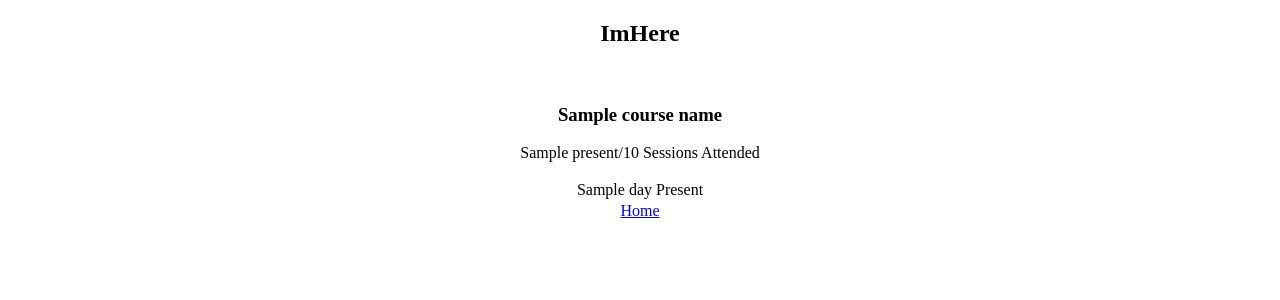
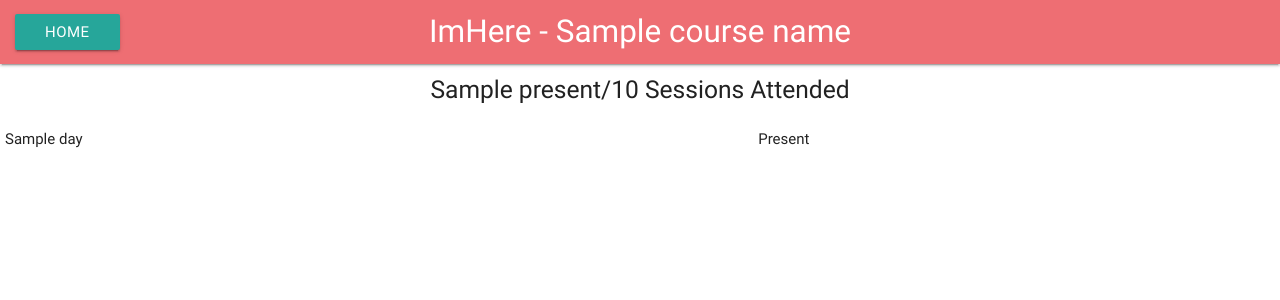
Before and after one commit to youngthejames/ImHere, a Flask app: template imhere/templates/student_view_class.html in a window 1280 px wide. Shown: the top 300 px of the page. Run offline with Flask 2, Linux system fonts and the light colour scheme; the visitor is signed in with stand-in values (Sample User, id 1); the template is opened without the code that fills it: most values are stand-ins (such as "Sample title", 1, 10 or a date in 2020); parts of the project's set-up code (start-up, migrations or seed data) failed here and were passed over.

Commit message:
fixed css for student pages

```diff
--- a/imhere/templates/main_student.html
+++ b/imhere/templates/main_student.html
@@ -43,10 +43,12 @@
                 You have already signed into the session!
             {% else %}
 
-            <form action="/student/" method="post">
+              <form action="/student/" method="POST">
                   Sign in now!
-                <input type="text" name="secret_code" placeholder="Secret Code">
+                  <div class="input-field col s12">
+                    <input type="text" style="width:200px" name="secret_code" class="validate" placeholder="Secret Code">
                     <input type="submit" value="Submit">
+                  </div>
               </form><br>
 
               {% if submitted %}
--- a/imhere/templates/student_view_class.html
+++ b/imhere/templates/student_view_class.html
@@ -8,17 +8,32 @@
           border: 1px solid black;
       }
   </style>
+
+  <!--Import Google Icon Font-->
+  <link href="http://fonts.googleapis.com/icon?family=Material+Icons" rel="stylesheet">
+  <!--Import materialize.css-->
+  <link rel="stylesheet"
+        type="text/css"
+        href="{{ url_for('static', filename='css/materialize.min.css') }}"
+        media="screen,projection"/>
+  <!--Let browser know website is optimized for mobile-->
+  <meta name="viewport" content="width=device-width, initial-scale=1.0"/>
 </head>
 
 <body>
+  <nav>
+    <div class="nav-wrapper">
+      <a href="#" class="brand-logo center">ImHere - {{course_name}}</a>
+      <ul id="nav-mobile" class="left hide-on-med-and-down">
+        <li><a class="waves-effect waves-light btn" href="/student/">Home</a></li>
+      </ul>
+    </div>
+  </nav>
+
   <center>
+  <h5>{{present}}/{{total}} Sessions Attended</h5>
 
-    <h2>ImHere</h2><br>
-
-    <h3>{{course_name}}</h3>
-    <p>{{present}}/{{total}} Sessions Attended</p>
-
-    <table>
+  <table style="margin: 0px auto;">
     {% for rec in attendance_record %}
     <tr>
       <td>{{rec['day']}}</td>
@@ -36,7 +51,7 @@
         <td>Not Present</td>
         <td>
           <form action="/student/request/{{rec['seid']}}" method="POST">
-              <input type="text" name="message" placeholder="Tell us why you missed">
+            <input type="text" style="width:400px" name="message" placeholder="Why were you absent?">
             <button type="submit">Submit</button>
           </form>
         </td>
@@ -44,9 +59,6 @@
     </tr>
     {% endfor %}
   </table>
-
-    <a href="/student/">Home</a>
-
   </center>
 </body>
 </html>
```
Lines whose indentation alone changed are shown as unchanged.
